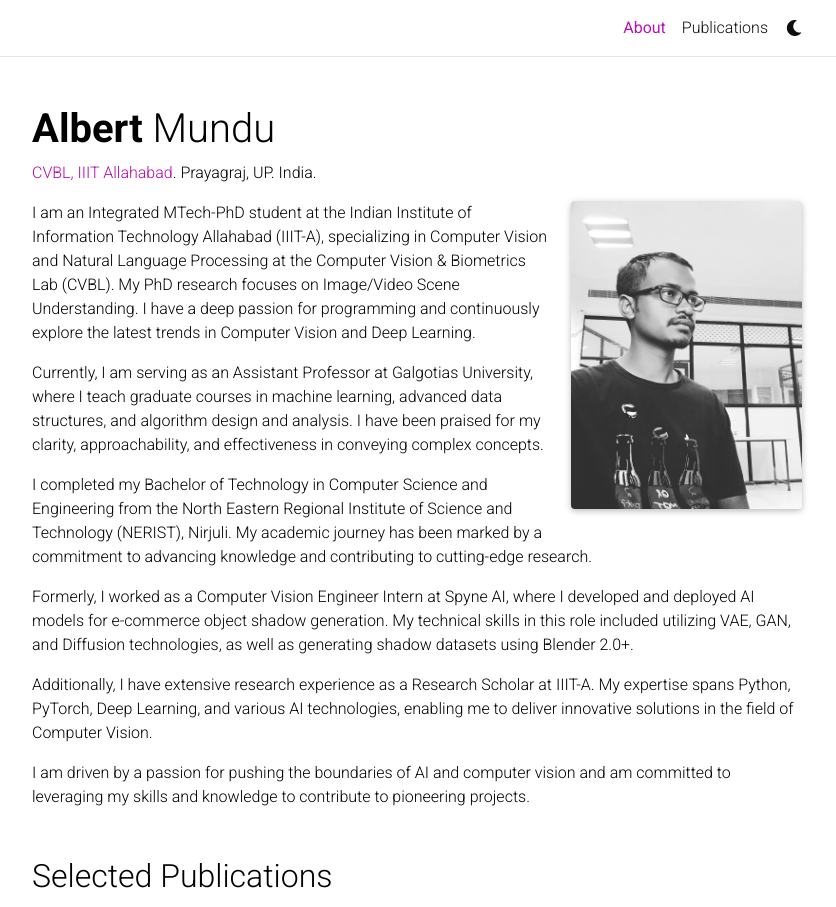
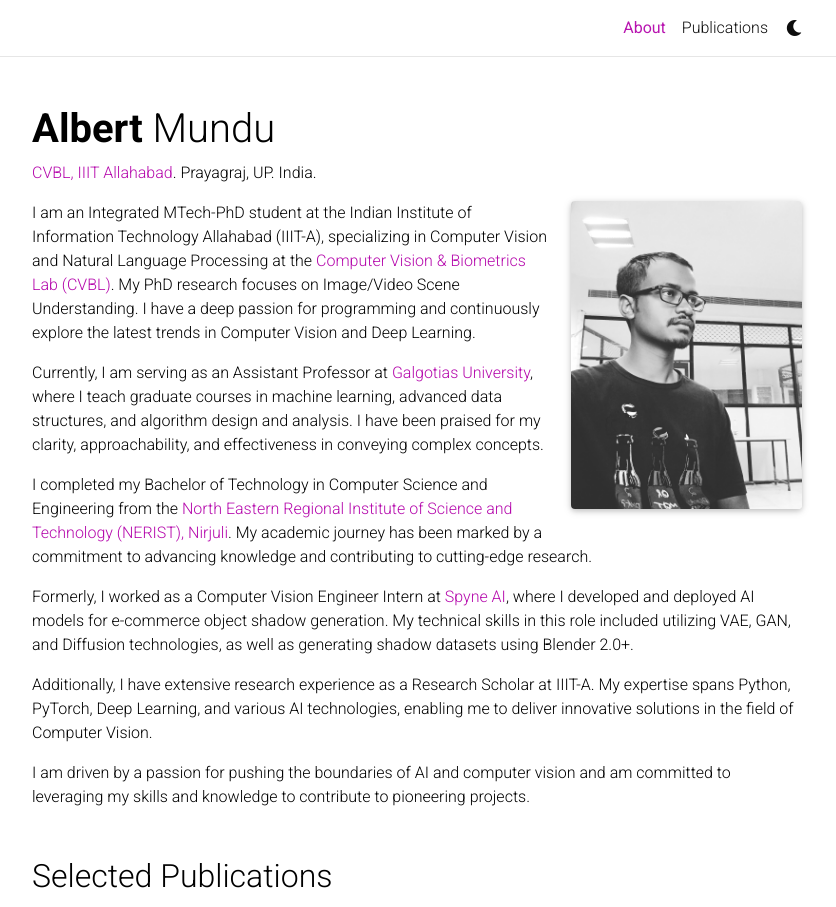
Before and after one commit to albertmundu/albertmundu.github.io, a Jekyll site: the page built from _pages/about.md, in a window 1280 px wide and 1197 px high, cut to the strip 0-907 px from the top of the window. Shown: the whole strip, without its empty margins (223-1059 px from the left). Built offline with Jekyll 4.4.1, drawn with Linux system fonts in a browser that asks for light colours; full-size pictures stand in for the smaller copies a plugin makes; comment, search, counter and statistics services are not loaded; a style sheet for code colours, icons or effects is not loaded; some of the changed lines change nothing that is shown.

Commit message:
bio updated

```diff
--- a/_pages/about.md
+++ b/_pages/about.md
@@ -29,13 +29,13 @@
 
 My diverse experience also includes a role as a Research Scholar at IIIT-A, where I mainly focused on the Image Scene Understanding. My technical skills encompass Python, PyTorch, Deep Learning, and various AI technologies, enabling me to deliver innovative solutions in the field of Computer Vision. -->
 
-I am an Integrated MTech-PhD student at the Indian Institute of Information Technology Allahabad (IIIT-A), specializing in Computer Vision and Natural Language Processing at the Computer Vision & Biometrics Lab (CVBL). My PhD research focuses on Image/Video Scene Understanding. I have a deep passion for programming and continuously explore the latest trends in Computer Vision and Deep Learning.
+I am an Integrated MTech-PhD student at the Indian Institute of Information Technology Allahabad (IIIT-A), specializing in Computer Vision and Natural Language Processing at the <a href="https://cvbl.iiita.ac.in">Computer Vision & Biometrics Lab (CVBL)</a>. My PhD research focuses on Image/Video Scene Understanding. I have a deep passion for programming and continuously explore the latest trends in Computer Vision and Deep Learning.
 
-Currently, I am serving as an Assistant Professor at Galgotias University, where I teach graduate courses in machine learning, advanced data structures, and algorithm design and analysis. I have been praised for my clarity, approachability, and effectiveness in conveying complex concepts.
+Currently, I am serving as an Assistant Professor at <a href="https://www.galgotiasuniversity.edu.in/">Galgotias University</a>, where I teach graduate courses in machine learning, advanced data structures, and algorithm design and analysis. I have been praised for my clarity, approachability, and effectiveness in conveying complex concepts.
 
-I completed my Bachelor of Technology in Computer Science and Engineering from the North Eastern Regional Institute of Science and Technology (NERIST), Nirjuli. My academic journey has been marked by a commitment to advancing knowledge and contributing to cutting-edge research.
+I completed my Bachelor of Technology in Computer Science and Engineering from the <a href="https://nerist.ac.in/">North Eastern Regional Institute of Science and Technology (NERIST), Nirjuli</a>. My academic journey has been marked by a commitment to advancing knowledge and contributing to cutting-edge research.
 
-Formerly, I worked as a Computer Vision Engineer Intern at Spyne AI, where I developed and deployed AI models for e-commerce object shadow generation. My technical skills in this role included utilizing VAE, GAN, and Diffusion technologies, as well as generating shadow datasets using Blender 2.0+.
+Formerly, I worked as a Computer Vision Engineer Intern at <a href="https://www.spyne.ai/">Spyne AI</a>, where I developed and deployed AI models for e-commerce object shadow generation. My technical skills in this role included utilizing VAE, GAN, and Diffusion technologies, as well as generating shadow datasets using Blender 2.0+.
 
 Additionally, I have extensive research experience as a Research Scholar at IIIT-A. My expertise spans Python, PyTorch, Deep Learning, and various AI technologies, enabling me to deliver innovative solutions in the field of Computer Vision.
 
```
